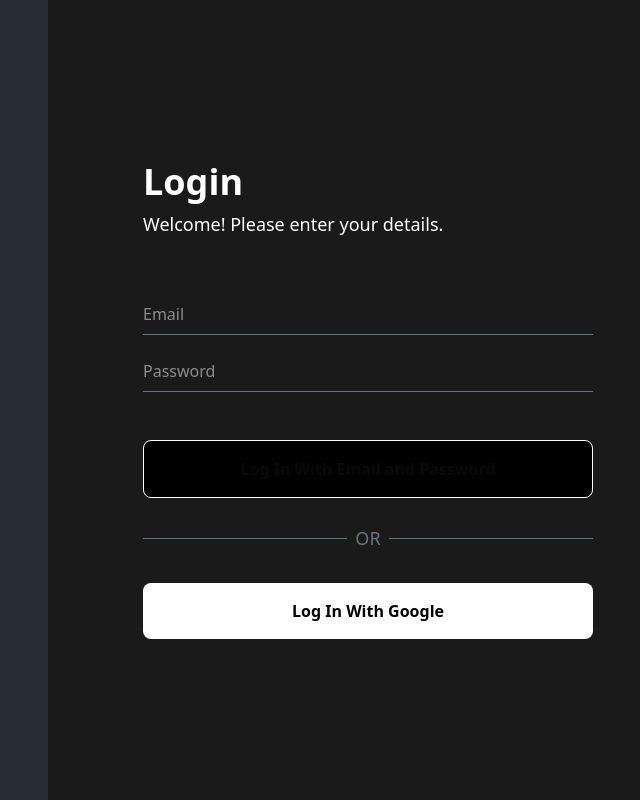
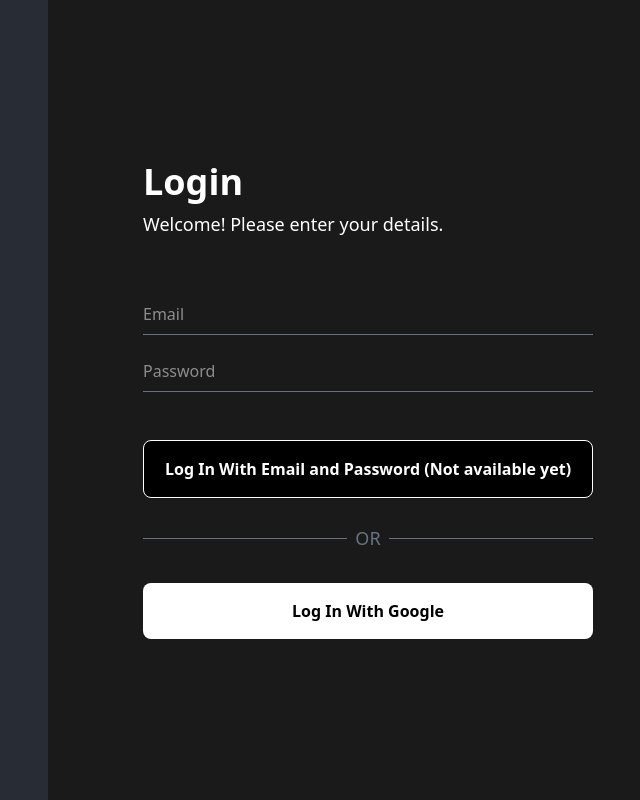
Before and after one commit to qiqi47/data-viz-platform, a React (Vite) app: page /login in a window 1280 px wide. Shown: the whole page, without its empty margins (592-1232 px from the left). Built offline with nearby package versions, Linux system fonts and the light colour scheme.

Commit message:
Updated Login component button text to indicate feature unavailability and adjusted text color for better visibility.

```diff
--- a/src/Login.tsx
+++ b/src/Login.tsx
@@ -84,11 +84,11 @@ const Login = () => {
                     {/* Button to log in with email and password */}
                     <div className="w-full flex flex-col mb-4">
                         <button
-                            className="w-full border bg-black border-white my-2 font-semibold rounded-md p-4 text-center flex items-center justify-center cursor-pointer"
+                            className="w-full border bg-black border-white my-2 text-white font-semibold rounded-md p-4 text-center flex items-center justify-center cursor-pointer"
                             onClick={signInWithEmail}
                             disabled={authing}
                         >
-                            Log In With Email and Password
+                            Log In With Email and Password (Not available yet)
                         </button>
                     </div>
 
```
